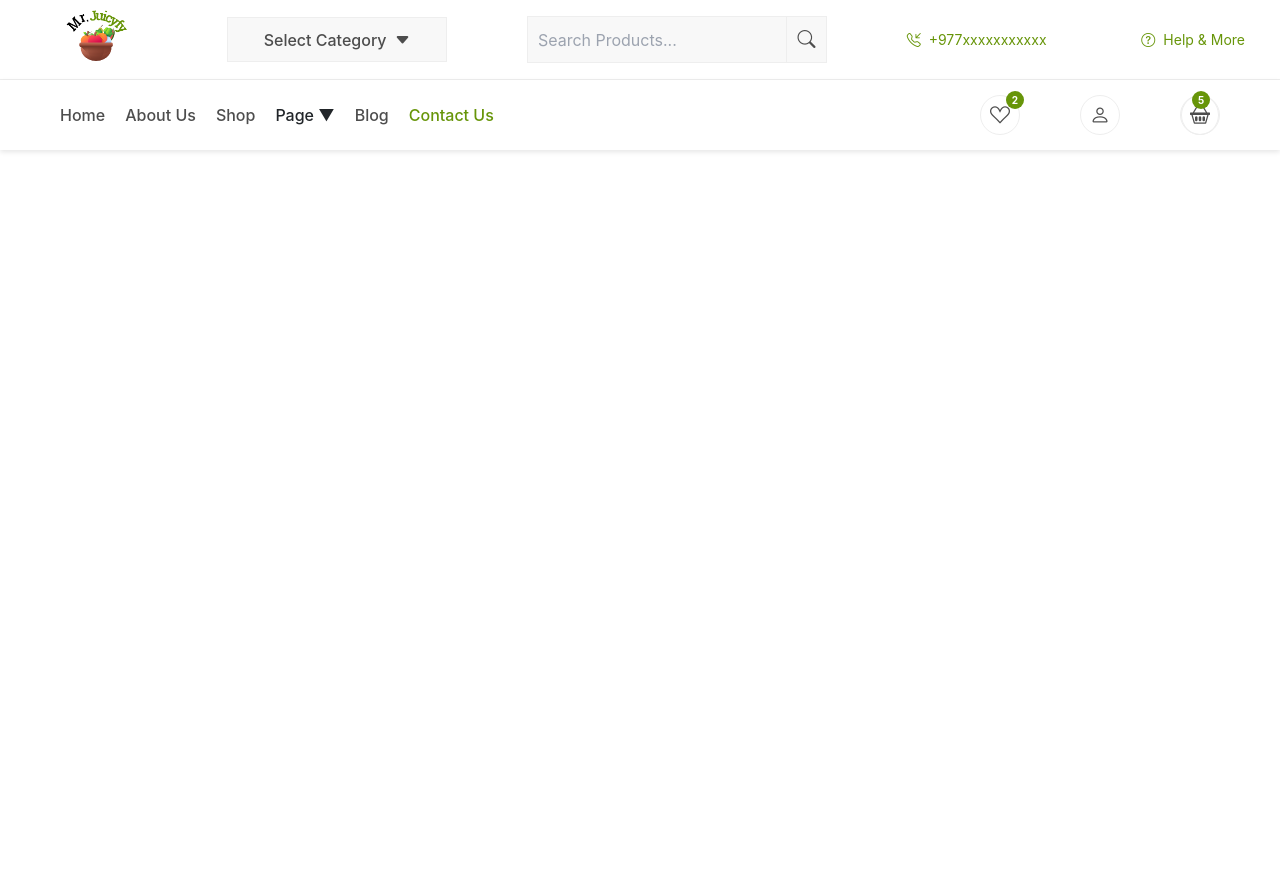
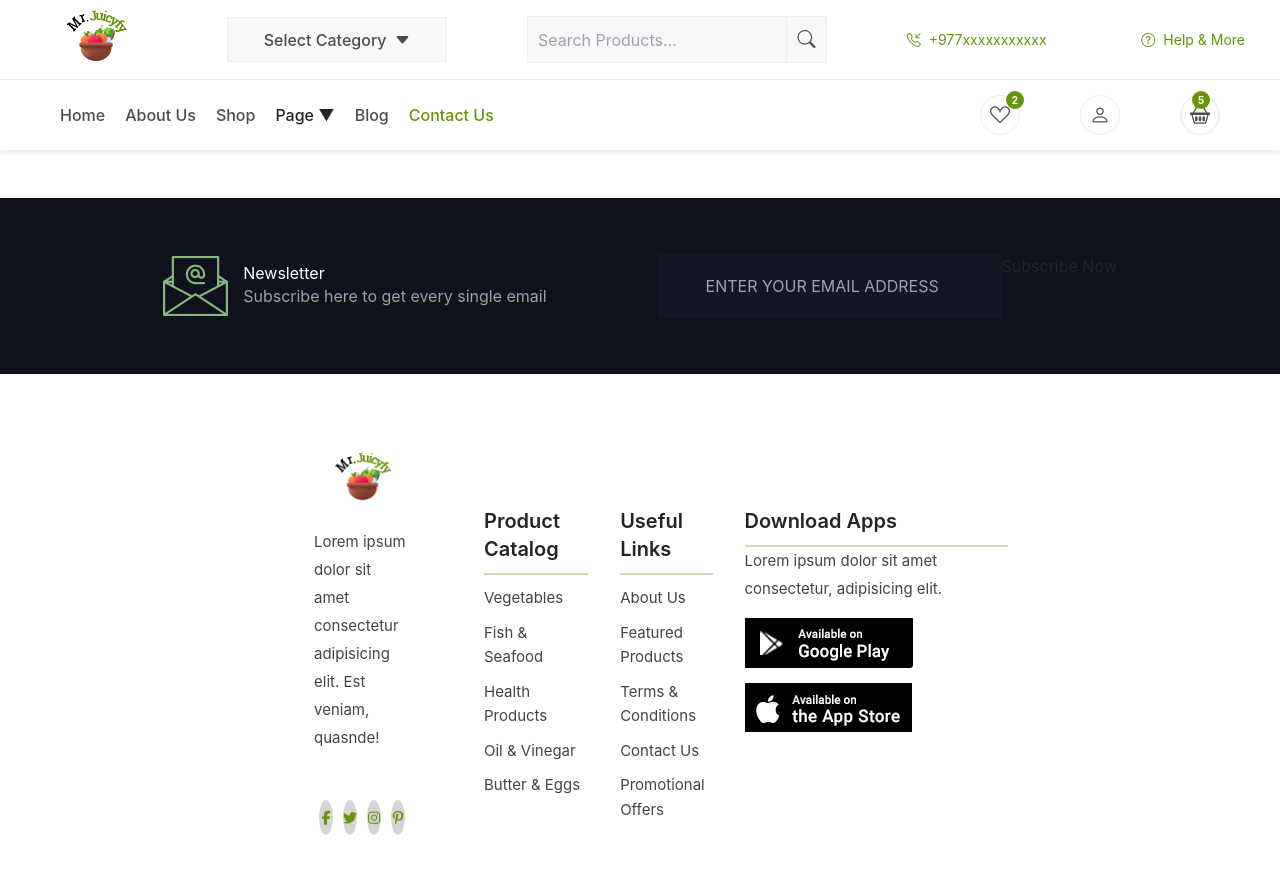
Before and after one commit to PaceDE/mr-jucify, a React (Create React App) app: page /contact in a window 1280 px wide. Shown: the top 874 px of the page. Before the commit the page ends 800 px from the top, so only its background shows below. Built offline with nearby package versions, Linux system fonts and the light colour scheme.

Commit message:
[=] fixes header and footer

```diff
--- a/src/App.js
+++ b/src/App.js
@@ -5,10 +5,15 @@ import About from "./components/About";
 import Shop from "./components/Shop";
 import Blog from "./components/Blog";
 import Contact from "./components/Contact";
+import Header from "./components/Header";
+import NavigationHeader from "./components/NavigationHeader";
+import Footer from "./components/Footer";
 
 function App() {
   return (
     <BrowserRouter>
+    <Header />
+    <NavigationHeader />
     <Routes>
       <Route path="/" element={<Home />} />
       <Route path="/about" element={<About />} />
@@ -16,6 +21,7 @@ function App() {
       <Route path="/blog" element={<Blog />} />
       <Route path="/contact" element={<Contact />} />
     </Routes>
+    <Footer />
     </BrowserRouter>
   );
 }
--- a/src/components/About.js
+++ b/src/components/About.js
@@ -1,6 +1,4 @@
 import React from "react";
-import NavigationHeader from "./NavigationHeader";
-import Header from "./Header";
 import "../css/about.css";
 
 const About = () => {
@@ -8,8 +6,6 @@ const About = () => {
 
   return (
     <div className="about-page">
-      <Header />
-      <NavigationHeader />
 
       {/* About Us Section */}
       <section className="about-us">
--- a/src/components/Blog.js
+++ b/src/components/Blog.js
@@ -1,12 +1,8 @@
 import React from "react";
-import NavigationHeader from "./NavigationHeader";
-import Header from "./Header";
 
 const Blog = () => {
   return (
     <div className="blog-page">
-      <Header />
-      <NavigationHeader />
     </div>
   );
 };
--- a/src/components/Contact.js
+++ b/src/components/Contact.js
@@ -1,12 +1,8 @@
 import React from "react";
-import NavigationHeader from "./NavigationHeader";
-import Header from "./Header";
 
 const Contact = () => {
   return (
     <div className="contact-page">
-      <Header />
-      <NavigationHeader />
     </div>
   );
 };
--- a/src/components/Footer.jsx
+++ b/src/components/Footer.jsx
@@ -28,7 +28,7 @@ const Footer = () => {
                     </div>
                 </div>
 
-                <div className="flex justify-center items-baseline w-3/5 m-auto footer-links">
+                <div className="flex justify-center items-baseline w-3/5 mx-auto footer-links">
                     <div className="flex flex-col p-5 m-[10px] w-1/4 footer-link footer-link-1">
                         <div className="logo">
                             <img src="images/logo.png" alt="" />
@@ -45,7 +45,7 @@ const Footer = () => {
                         </div>
                     </div>
                     {footerData.map(footer => (
-                        <div className="footer-link" key={footerData.indexOf(footer)}>
+                        <div className="mx-3 footer-link" key={footerData.indexOf(footer)}>
                             <div className="text-xl font-semibold border-b-2 border-solid border-[#67950955] pb-[10px] footer-header">
                                 <span>{footer["header"]}</span>
                             </div>
@@ -62,7 +62,7 @@ const Footer = () => {
                     ))}
 
 
-                    <div className="footer-link">
+                    <div className="mx-3 footer-link">
                         <div className="text-xl font-semibold border-b-2 border-solid border-[#67950955] pb-[10px] footer-header">
                             <span>Download</span> Apps
                         </div>
--- a/src/components/Home.js
+++ b/src/components/Home.js
@@ -1,8 +1,6 @@
 // src/components/Home.js
 
 import React from "react";
-import NavigationHeader from "./NavigationHeader";
-import Header from "./Header";
 import Banner from "./blocks/Banner";
 import SmallBanner from "./blocks/SmallBanner";
 import ItemSlider from "./blocks/ItemSlider";
@@ -10,13 +8,10 @@ import ShopByCategory from "./blocks/ShopByCategory";
 import Deal from "./blocks/Deal";
 import Summary from "./blocks/Summary";
 import ContactBlock from "./blocks/ContactBlock";
-import Footer from "./Footer";
 
 const Home = () => {
   return (
     <div className="home-page">
-      <Header/>
-      <NavigationHeader/>
       <Banner />
       <SmallBanner />
 
@@ -49,7 +44,6 @@ const Home = () => {
 
       <ContactBlock />
 
-      <Footer />
 
 
     </div>
--- a/src/components/Shop.js
+++ b/src/components/Shop.js
@@ -1,6 +1,4 @@
 import React from "react";
-import NavigationHeader from "./NavigationHeader";
-import Header from "./Header";
 import Banner from "./Banner";
 import LeftBoxWrapper from "./shop/LeftBoxWrapper";
 import TopItems from "./shop/TopItems";
@@ -14,8 +12,6 @@ import "../css/Shop.css";
 const Shop = () => {
   return (
     <>
-      <Header />
-      <NavigationHeader />
       <Banner pageTitle={"Shop"} />
       <section className="main-body">
         <div className="container">
```
